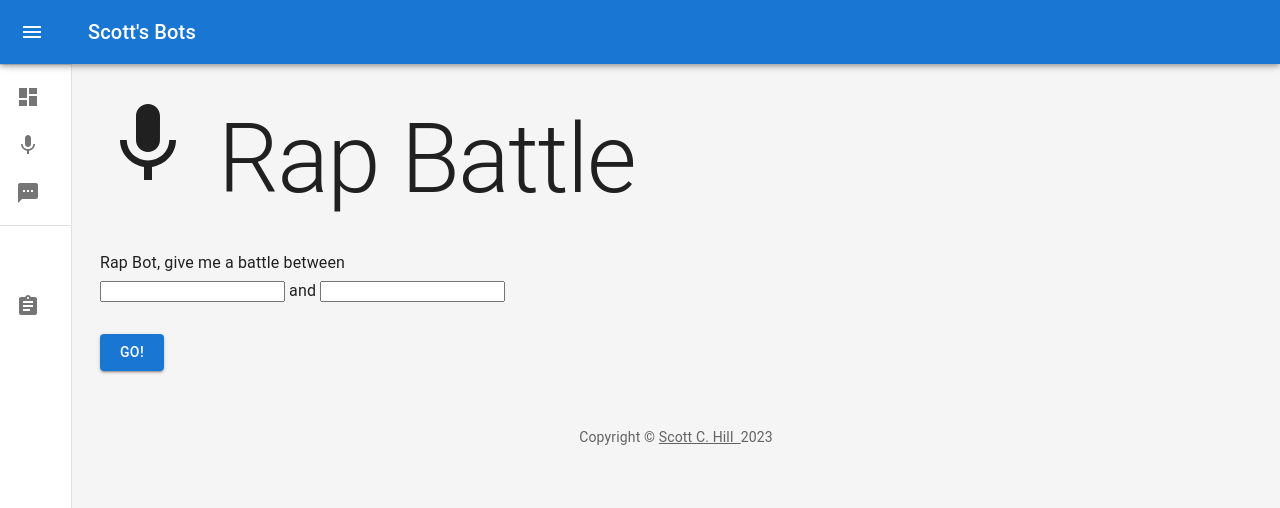
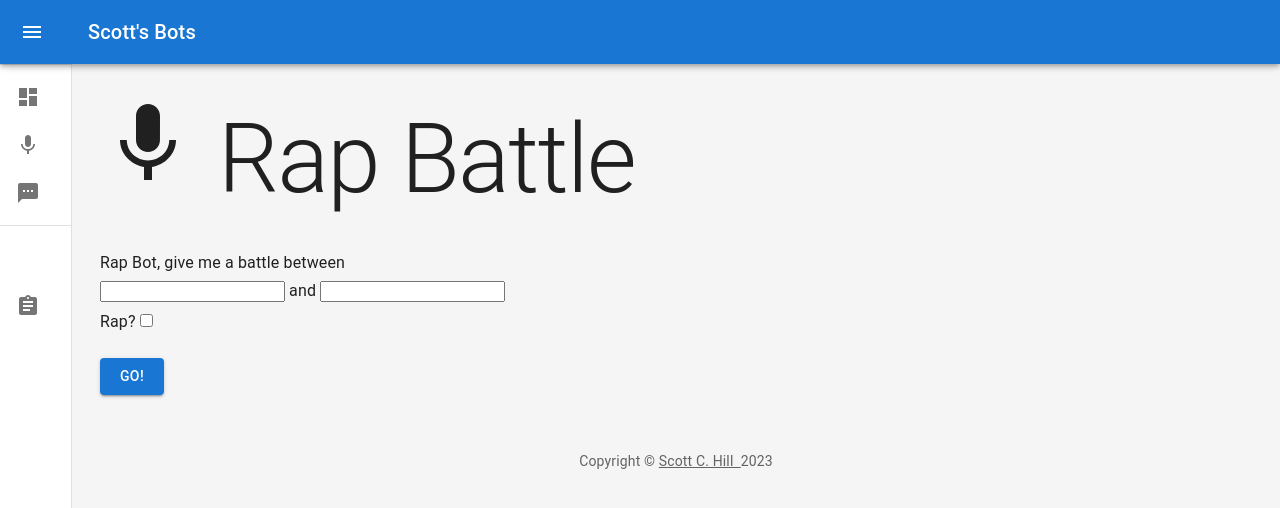
Before and after one commit to hillscottc/openai-fe, a React (Create React App) app: page /rap in a window 1280 px wide. Shown: the top 508 px of the page. Built offline with nearby package versions, Linux system fonts and the light colour scheme; no server answers.

Commit message:
checkbox

```diff
--- a/src/pages/RapBattle.js
+++ b/src/pages/RapBattle.js
@@ -12,6 +12,7 @@ function RapBattle() {
   const [formData, setFormData] = useState({
     person1: "",
     person2: "",
+    isRapChecked: false
   });
 
   const value = useContext(AppContext);
@@ -43,9 +44,10 @@ function RapBattle() {
 
       // const results = await fetchChat(formData.person1, formData.person2);
       const results = await fetchChat(
-        {persons: [formData.person1, formData.person2],
+        {
+          persons: [formData.person1, formData.person2],
           topic: null,
-          isRap: true
+          isRap: formData.isRapChecked
         }
       );
 
@@ -61,18 +63,18 @@ function RapBattle() {
       <form>
         <div>
           <Typography variant="h1" gutterBottom>
-            <MicIcon fontSize={"inherit"} /> Rap Battle
+            <MicIcon fontSize={"inherit"}/> Rap Battle
           </Typography>
 
           {/*<h3>context val = {value}</h3>*/}
 
           <Typography variant="subtitle1" gutterBottom>
-            Rap Bot, give me a battle between <br />
+            Rap Bot, give me a battle between <br/>
             <input
               type="text"
               value={formData.person1}
               onChange={(e) =>
-                setFormData({ ...formData, person1: e.target.value })
+                setFormData({...formData, person1: e.target.value})
               }
             />
             &nbsp;and&nbsp;
@@ -80,12 +82,24 @@ function RapBattle() {
               type="text"
               value={formData.person2}
               onChange={(e) =>
-                setFormData({ ...formData, person2: e.target.value })
+                setFormData({...formData, person2: e.target.value})
               }
             />
           </Typography>
         </div>
-        <br />
+
+        <div>
+          <label>Rap?
+          <input
+          type="checkbox"
+          checked={formData.isRapChecked}
+          onChange={(e) =>
+          setFormData({...formData, isRapChecked: !formData.isRapChecked})
+          } />
+          </label>
+          </div>
+
+        <br/>
         <Button variant="contained" onClick={handleSubmit}>
           GO!
         </Button>
@@ -111,12 +125,12 @@ function RapBattle() {
         </div>
       )}
 
-      <br />
+      <br/>
       {rapResults && (
-        <textarea value={rapResults} rows={30} cols={75} readOnly />
+        <textarea value={rapResults} rows={30} cols={75} readOnly/>
       )}
     </main>
-  );
+);
 }
 
 export default RapBattle;
```
